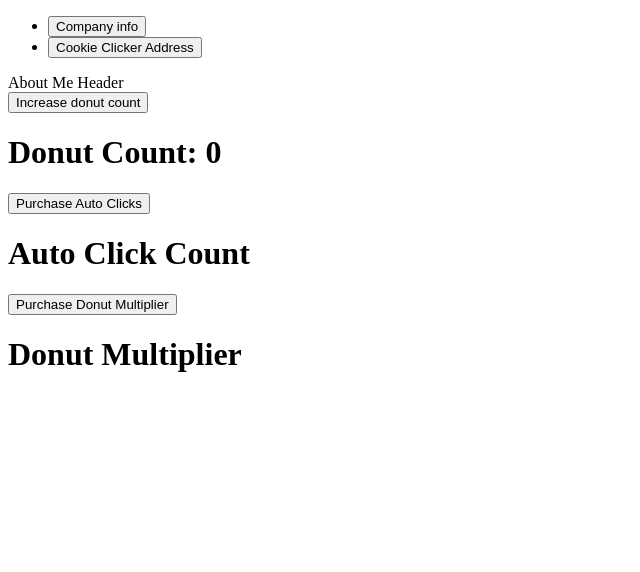
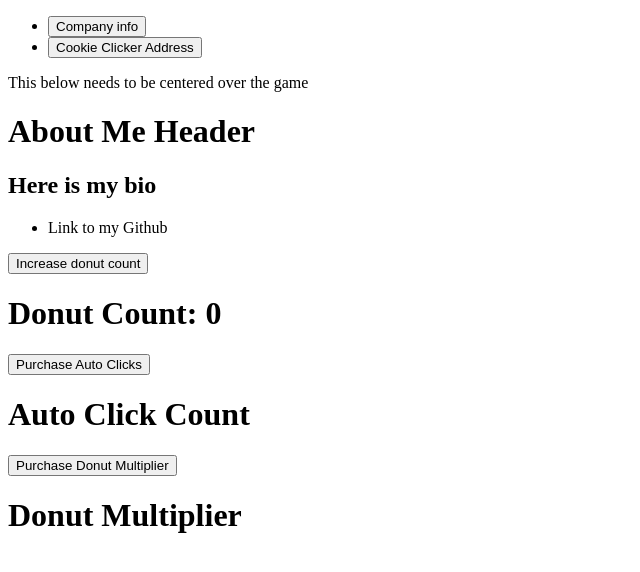
Before and after one commit to 2022-Spring-Cohort/donut-maker-AveryCS, a website built with Parcel: page index.html in a window 1280 px wide. Shown: the whole page, without its empty margins (0-640 px from the left). Built offline with nearby package versions, Linux system fonts and the light colour scheme.

Commit message:
Pushing most recent file before leaving. Need to get the about me section and github portfolio kink working

```diff
--- a/index.html
+++ b/index.html
@@ -15,13 +15,22 @@
           <li> <a href = "https://cookie-clicker.co"/><button  class ="addressButton">Cookie Clicker Address</button></a></li>
         </ul>
       </nav>
-      <div class="aboutMe">About Me Header</div>
-    </header>
+    This below needs to be centered over the game
     <div id="aboutModal" class="aboutMeModal">
       <div class="aboutMeModalContent">
         <span class="aboutMeClose">&times;</span>
         <p>About me</p>
       </div>
+      <div class="aboutMe">
+       <h1> About Me Header</h1>
+       <h2>Here is my bio</h2>
+       <ul>
+         <li><a href="https://averycs.github.io/"></a>Link to my Github</li>
+       </ul>
+
+      </div>
+    </header>
+
     </div>
 
     <div id="myModal" class="companyModal">
```
